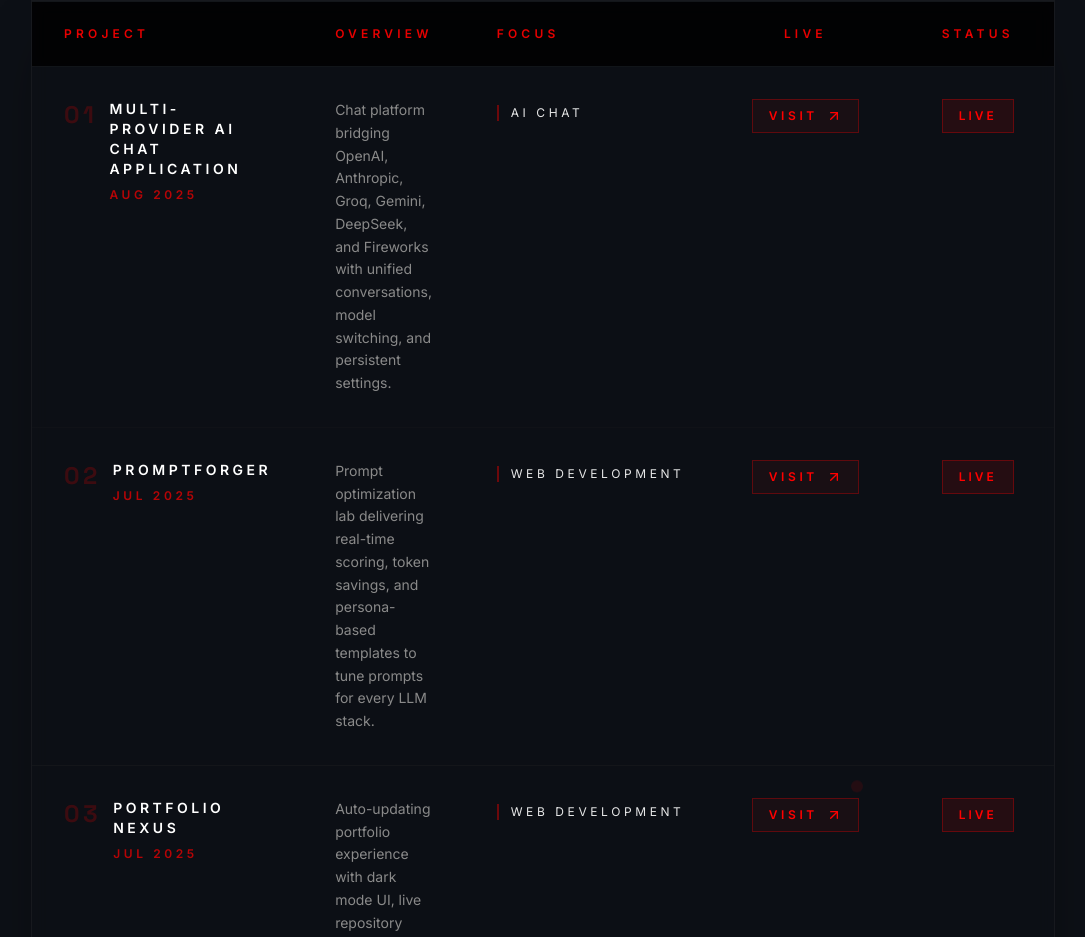
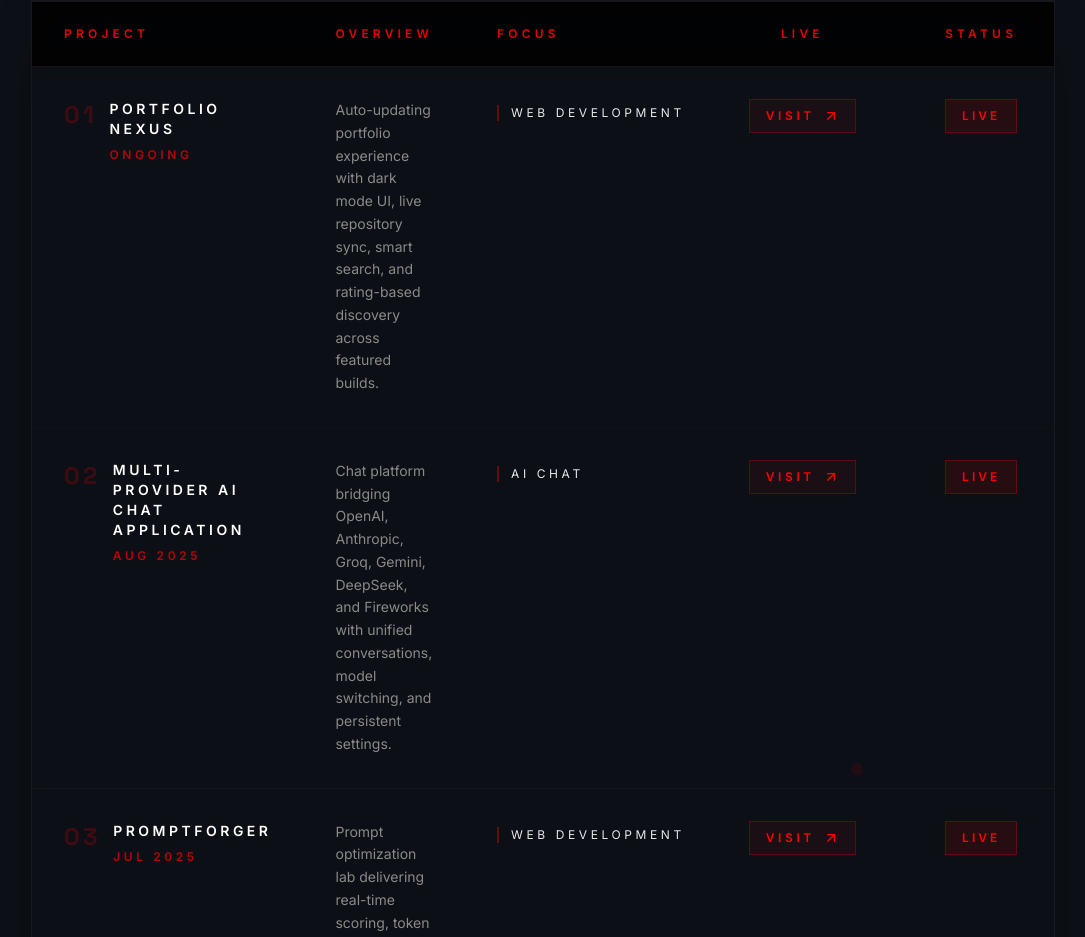
Before and after one commit to Kedhareswer/NaaPeru, a React (Vite) app: page / in a window 1280 px wide. Shown: the part 3793-4730 px from the top of the page, without its empty margins (97-1182 px from the left). Built offline with nearby package versions, Linux system fonts and the light colour scheme; the HTML template or start-up script is replaced by a standard one.

Commit message:
minorchanges

```diff
--- a/src/components/Projects.tsx
+++ b/src/components/Projects.tsx
@@ -20,7 +20,7 @@ export const Projects = () => {
       type: "WEB",
       github: "https://github.com/Kedhareswer/ai-project-planner",
       demo: "https://thesisflow-ai.vercel.app/",
-      projectDate: "Jul 2025",
+      projectDate: "Ongoing",
     },
     {
       number: "02",
@@ -105,6 +105,15 @@ export const Projects = () => {
 
   const moreProjects = [
     {
+      title: "Portfolio Nexus",
+      description:
+        "Auto-updating portfolio experience with dark mode UI, live repository sync, smart search, and rating-based discovery across featured builds.",
+      demo: "https://kedhareswer.github.io/My_Portfolio_Designs/",
+      status: "Live",
+      category: "Web Development",
+      date: "Ongoing",
+    },
+    {
       title: "Multi-Provider AI Chat Application",
       description:
         "Chat platform bridging OpenAI, Anthropic, Groq, Gemini, DeepSeek, and Fireworks with unified conversations, model switching, and persistent settings.",
@@ -123,21 +132,21 @@ export const Projects = () => {
       date: "Jul 2025",
     },
     {
-      title: "Portfolio Nexus",
-      description:
-        "Auto-updating portfolio experience with dark mode UI, live repository sync, smart search, and rating-based discovery across featured builds.",
-      demo: "https://kedhareswer.github.io/My_Portfolio_Designs/",
-      status: "Live",
-      category: "Web Development",
-      date: "Jul 2025",
-    },
-    {
       title: "ChefSpeak",
       description:
         "Voice-first cooking companion with multilingual narration, shopping lists, and ingredient detection powered by ElevenLabs and Supabase.",
       demo: "https://chef-speaks.netlify.app/",
       status: "Shelved",
       category: "Voice AI",
+      date: "Jun 2025",
+    },
+    {
+      title: "Endoscopy Image Enhancement",
+      description:
+        "Medical imaging enhancer leveraging deep learning pipelines to clarify endoscopy footage with 40% quality gain.",
+      demo: "https://huggingface.co/spaces/Kedhareswer/EndoscopyImageEnhancement",
+      status: "Research",
+      category: "Medical Imaging",
       date: "Jun 2025",
     },
     {
@@ -159,22 +168,13 @@ export const Projects = () => {
       date: "May 2025",
     },
     {
-      title: "Endoscopy Image Enhancement",
-      description:
-        "Medical imaging enhancer leveraging deep learning pipelines to clarify endoscopy footage with 40% quality gain.",
-      demo: "https://huggingface.co/spaces/Kedhareswer/EndoscopyImageEnhancement",
-      status: "Research",
-      category: "Medical Imaging",
-      date: "May 2025",
-    },
-    {
       title: "Image to Sketch",
       description:
         "GAN-assisted transformation engine turning photos into sketches with 90% fidelity and 30% faster processing.",
       demo: "https://image-to-sketch-wine.vercel.app/",
       status: "Live",
       category: "Computer Vision",
-      date: "Apr 2025",
+      date: "Jan 2025",
     },
     {
       title: "Web Development - 100 Mini Projects",
```
